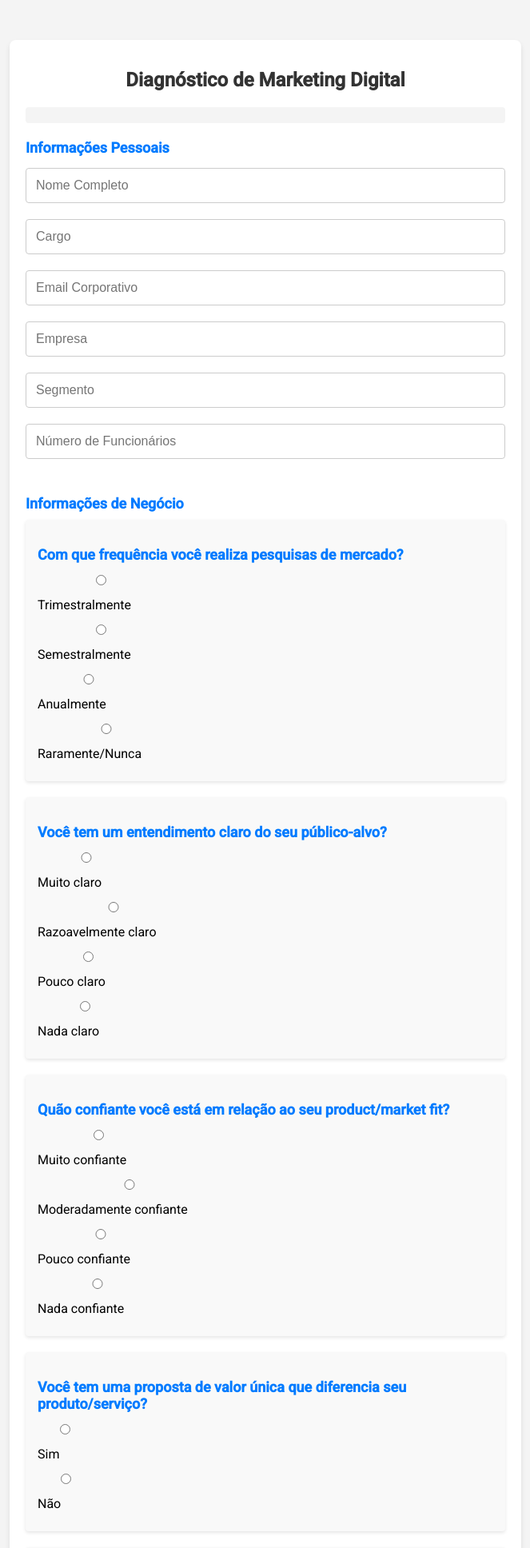
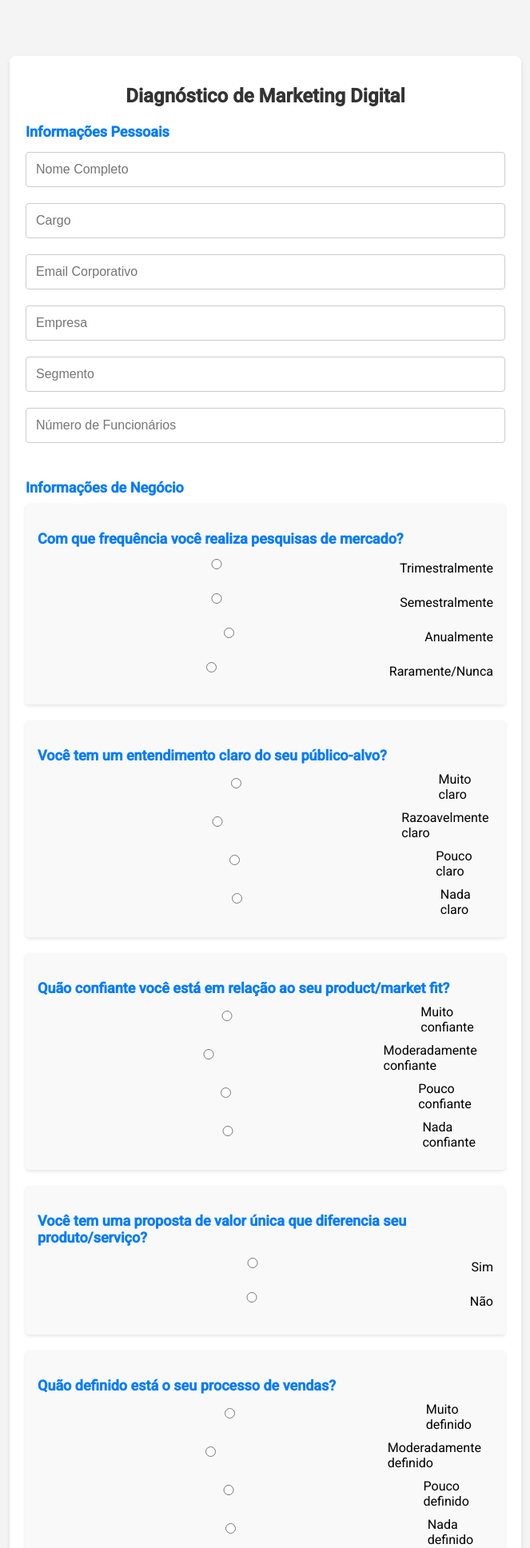
Before and after one commit to cacaprog/mkt_diagnostic, a Flask app: page / in a window 1280 px wide. Shown: the top 1936 px of the page at 80% size, without its empty margins (308-971 px from the left). Run offline with Flask 3, Linux system fonts and the light colour scheme; parts of the project's set-up code (start-up, migrations or seed data) failed here and were passed over.

Commit message:
Index html updated

```diff
--- a/templates/index.html
+++ b/templates/index.html
@@ -15,7 +15,7 @@
         }
         .container {
             max-width: 600px;
-            margin: 50px auto;
+            margin: 70px auto 50px auto;
             padding: 20px;
             background: white;
             box-shadow: 0 4px 6px rgba(0, 0, 0, 0.1);
@@ -60,7 +60,8 @@
             vertical-align: middle;
         }
         .question-options label {
-            display: inline-block;
+            display: flex;
+            align-items: center;
             margin-bottom: 10px;
             font-size: 16px;
             vertical-align: middle;
@@ -81,11 +82,12 @@
             background-color: #0056b3;
         }
         .progress-bar-container {
+            position: fixed;
+            top: 0;
+            left: 0;
             width: 100%;
             background-color: #f4f4f4;
-            border-radius: 4px;
-            margin-bottom: 20px;
-            overflow: hidden;
+            z-index: 1000;
         }
         .progress-bar {
             height: 20px;
@@ -104,7 +106,6 @@
         document.addEventListener('DOMContentLoaded', function () {
             const form = document.querySelector('form');
             const progressBar = document.querySelector('.progress-bar');
-            const sections = document.querySelectorAll('.section');
             const questions = document.querySelectorAll('.question input[type="radio"]');
             let totalQuestions = questions.length;
             let answeredQuestions = 0;
@@ -126,11 +127,11 @@
     </script>
 </head>
 <body>
+    <div class="progress-bar-container">
+        <div class="progress-bar"></div>
+    </div>
     <div class="container">
         <h1>Diagnóstico de Marketing Digital</h1>
-        <div class="progress-bar-container">
-            <div class="progress-bar"></div>
-        </div>
         <form action="/submit" method="post">
             <div class="section personal-info">
                 <h3>Informações Pessoais</h3>
@@ -150,7 +151,7 @@
                             {% for option in question.options %}
                                 <label>
                                     <input type="radio" name="question_{{ i }}" value="{{ option.score }}" required> {{ option.text }}
-                                </label><br>
+                                </label>
                             {% endfor %}
                         </div>
                     </div>
```
